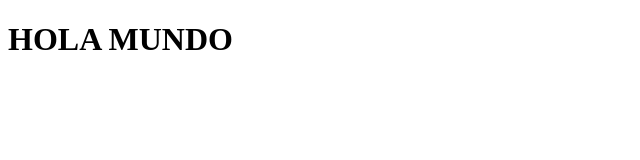
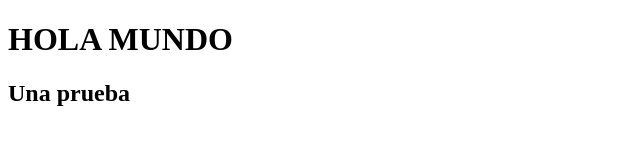
Before and after one commit to BrendaG21/mi_primer_repositorio, a plain HTML site: page index.html in a window 1280 px wide. Shown: the whole page, without its empty margins (0-640 px from the left). Drawn offline with Linux system fonts and the light colour scheme.

Commit message:
mi pagina con una 2 linea

```diff
--- a/index.html
+++ b/index.html
@@ -8,5 +8,6 @@
 </head>
 <body>
     <h1>HOLA MUNDO</h1>
+    <h2>Una prueba</h2>
 </body>
 </html>
```
